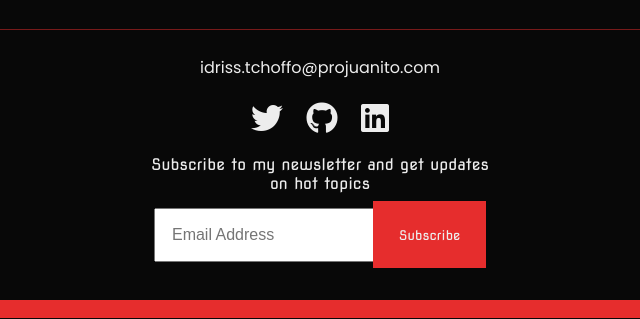
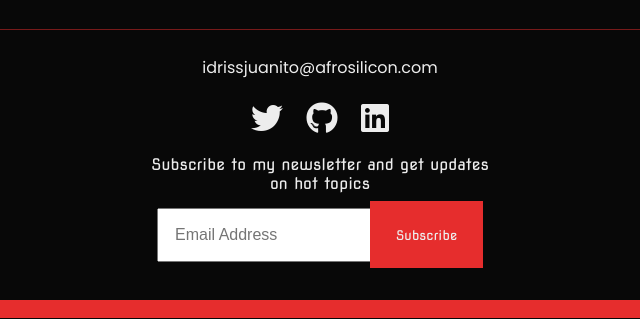
Before and after one commit to idrissjuanito/Projuanito, an Eleventy site: page src/paage.njk in a window 1280 px wide. Shown: the part 351-670 px from the top of the page, 320-960 px from the left. Built offline with nearby package versions, Linux system fonts and the light colour scheme; Eleventy itself is replaced by a stand-in of ours; files that its build step writes are made by us from their sources; a script that the page names is missing.

Commit message:
config subscribe form

```diff
--- a/src/_data/fetchdata.js
+++ b/src/_data/fetchdata.js
@@ -2,7 +2,6 @@ require('dotenv').config()
 
 const url = "https://53zt2ahq.api.sanity.io/v1/data/query/production?query=*%5B_type%20in%20%5B%22post%22%2C%20%22author%22%2C%20%22page%22%5D%5D";
 const auth_token = process.env.AUTH_TOKEN;
-// const token = "sk2E2Lz375IItZ0niOdoslpeqV2YTKzW3nqn6qnQSlDjjaLXIv6jea8DVHZwvilxDHbKLplVeZOuduHQod5nWq7rtAVn4eazKwcJW9kouJMOxMkVYWDKoOfTZDnyXfvKdhXgQT0ve16o9L4GLWsGWLKRt9fRKVFmz66Zjp0lQKuM5CVEkjGE";
 const axios = require("axios");
 
 async function fetchData(url, token){
--- a/src/_includes/footer.njk
+++ b/src/_includes/footer.njk
@@ -1,15 +1,37 @@
 <footer>
 		<div class="container">
-			<p>idriss.tchoffo@projuanito.com</p>
+			<p>idrissjuanito@afrosilicon.com</p>
 			<div class="social-icons flex">
 				<a href="https://twitter.com/idrissjuanito"><i class="fab fa-twitter fa-2x"></i></a>
 				<a href="https://github.com/idrissjuanito"><i class="fab fa-github fa-2x"></i></a>
 				<a href="https://www.linkedin.com/in/tchoffo-idriss-32a247179/"><i class="fab fa-linkedin fa-2x"></i></a>
 			</div>
 			<div class="subscribe">
+				<!-- Begin Mailchimp Signup Form -->
 				<p>Subscribe to my newsletter and get updates on hot topics</p>
-				<input type="text" name="" placeholder="Email Address">
-				<input type="button" value="Subscribe">
+				<div id="mc_embed_signup">
+					<form action="https://projuanito.us14.list-manage.com/subscribe/post?u=cc48548f3475ac3d8e1b6573a&amp;id=5310d7cbbe" method="post" id="mc-embedded-subscribe-form" name="mc-embedded-subscribe-form" class="validate" target="_blank" novalidate>
+						<div id="mc_embed_signup_scroll">
+							<div class="mc-field-group">
+								<input type="email" value="" name="EMAIL" class="required email" id="mce-EMAIL" placeholder="Email Address">
+
+								<div style="position: absolute; left: -5000px;" aria-hidden="true"><input type="text" name="b_cc48548f3475ac3d8e1b6573a_5310d7cbbe" tabindex="-1" value=""></div>
+
+								<div class="optionalParent">
+									<div class="clear foot">
+										<input type="submit" value="Subscribe" name="subscribe" id="mc-embedded-subscribe" class="button">
+									</div>
+								</div>
+							</div>
+							<div id="mce-responses" class="clear foot">
+								<div class="response" id="mce-error-response" style="display:none"></div>
+								<div class="response" id="mce-success-response" style="display:none"></div>
+							</div>    <!-- real people should not fill this in and expect good things - do not remove this or risk form bot signups-->
+						</div>
+					</form>
+				</div>
+				<script type='text/javascript' src='//s3.amazonaws.com/downloads.mailchimp.com/js/mc-validate.js'></script><script type='text/javascript'>(function($) {window.fnames = new Array(); window.ftypes = new Array();fnames[0]='EMAIL';ftypes[0]='email';fnames[1]='FNAME';ftypes[1]='text';fnames[2]='LNAME';ftypes[2]='text';fnames[3]='ADDRESS';ftypes[3]='address';fnames[4]='PHONE';ftypes[4]='phone';fnames[5]='BIRTHDAY';ftypes[5]='birthday';}(jQuery));var $mcj = jQuery.noConflict(true);</script>
+				<!--End mc_embed_signup-->
 			</div>
 		</div>
 		<div class="footer-bottom" id="contacts">
--- a/src/scss/main.scss
+++ b/src/scss/main.scss
@@ -466,11 +466,14 @@ footer{
         max-width: 350px;
         text-align: center;
         @include font('Nova Square');
+        .mc-field-group{
+            @include flex(center, center);
+        }
         p{
             line-height: 1.2em;
             color: $white;
         }
-        input[type='text']{
+        input[type='email']{
             width: 70%;
             font-size: 1rem;
             padding: 1rem;
@@ -478,7 +481,7 @@ footer{
                 outline: none;
             }
         }
-        input[type='button']{
+        input[type='submit']{
             color: $white;
             @include font('Nova Square');
             border: none;
```
Also changed, not shown: src/css/styles.css, 1 other file.
